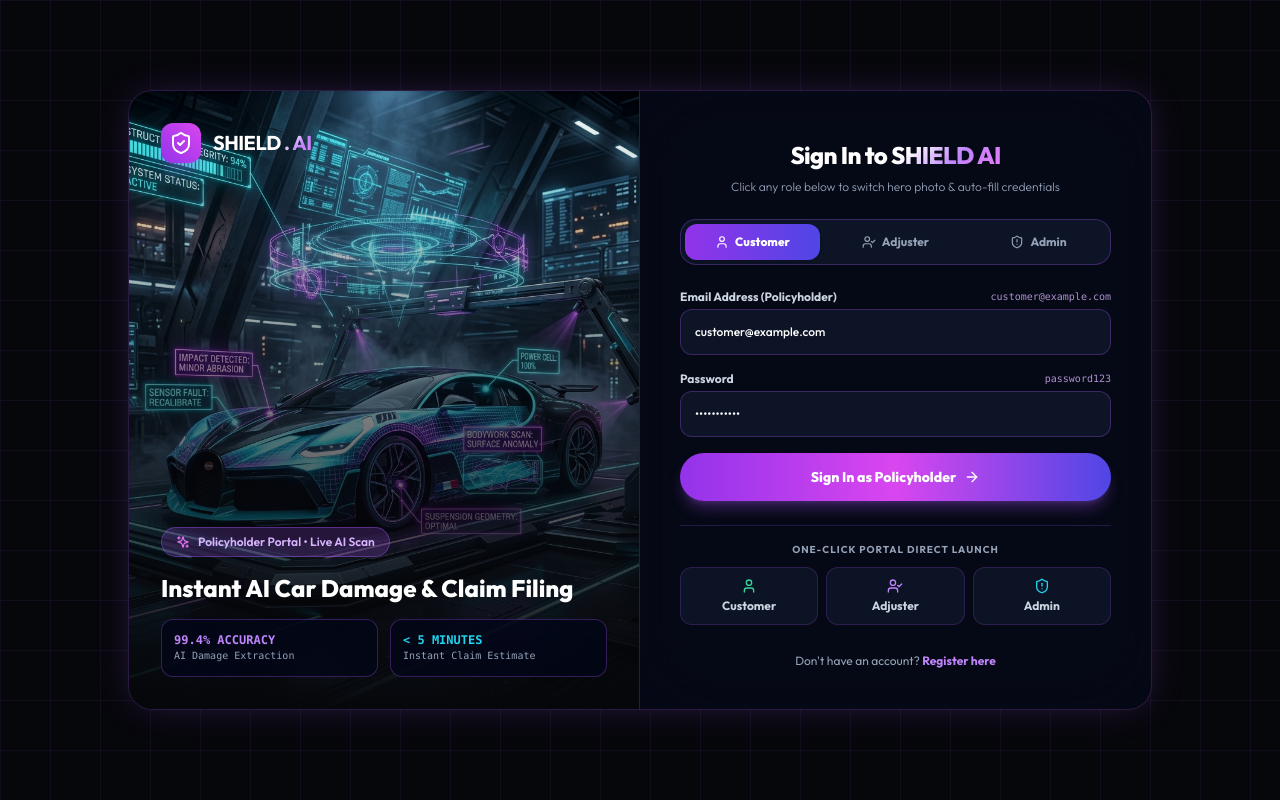
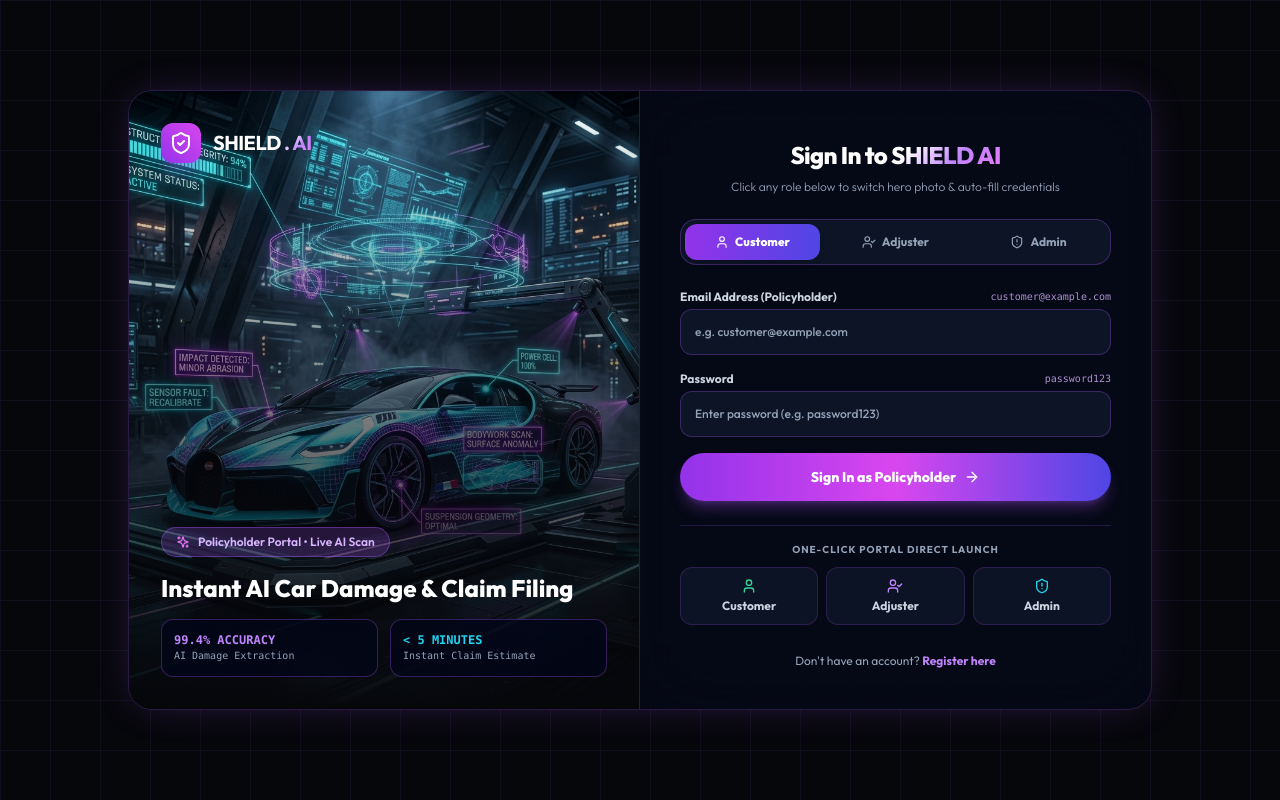
Before and after one commit to Suhirdha24/AI-Insurance-Claims-Processing-Platform, a Next.js app in the folder apps/web/: page /login in a window 1280 px wide. Built offline with nearby package versions, Linux system fonts and the light colour scheme; no server answers.

Commit message:
fix(auth): update login page to clear pre-filled state and display explicit role placeholders

```diff
--- a/apps/web/app/(auth)/login/page.tsx
+++ b/apps/web/app/(auth)/login/page.tsx
@@ -11,8 +11,8 @@ type RoleType = 'customer' | 'adjuster' | 'admin';
 export default function LoginPage() {
   const { login } = useAuth();
   const [activeRole, setActiveRole] = useState<RoleType>('customer');
-  const [email, setEmail] = useState('customer@example.com');
-  const [password, setPassword] = useState('password123');
+  const [email, setEmail] = useState('');
+  const [password, setPassword] = useState('');
   const [isLoading, setIsLoading] = useState(false);
   const [error, setError] = useState('');
 
@@ -28,6 +28,7 @@ export default function LoginPage() {
       email: 'customer@example.com',
       roleLabel: 'Policyholder',
       placeholderEmail: 'customer@example.com',
+      placeholderPassword: 'Enter password (e.g. password123)',
       route: '/dashboard',
     },
     adjuster: {
@@ -41,6 +42,7 @@ export default function LoginPage() {
       email: 'adjuster@example.com',
       roleLabel: 'Claims Adjuster',
       placeholderEmail: 'adjuster@example.com',
+      placeholderPassword: 'Enter password (e.g. password123)',
       route: '/adjuster/dashboard',
     },
     admin: {
@@ -54,6 +56,7 @@ export default function LoginPage() {
       email: 'admin@example.com',
       roleLabel: 'System Administrator',
       placeholderEmail: 'admin@example.com',
+      placeholderPassword: 'Enter password (e.g. password123)',
       route: '/admin/dashboard',
     },
   };
@@ -62,8 +65,8 @@ export default function LoginPage() {
 
   const handleRoleSelect = (role: RoleType) => {
     setActiveRole(role);
-    setEmail(roleConfigs[role].email);
-    setPassword('password123');
+    setEmail('');
+    setPassword('');
   };
 
   const handleAutoLoginRole = async (role: RoleType) => {
@@ -225,7 +228,7 @@ export default function LoginPage() {
                 name="shield_user_email"
                 value={email}
                 onChange={(e) => setEmail(e.target.value)}
-                placeholder={`Enter ${currentConfig.roleLabel} email`}
+                placeholder={`e.g. ${currentConfig.placeholderEmail}`}
                 autoComplete="new-password"
                 required
                 className="w-full p-3.5 rounded-xl bg-slate-900/90 border border-purple-500/30 text-white placeholder-slate-400 font-medium focus:ring-2 focus:ring-purple-500/50 focus:border-purple-500 outline-none transition-all"
@@ -244,7 +247,7 @@ export default function LoginPage() {
                 name="shield_user_password"
                 value={password}
                 onChange={(e) => setPassword(e.target.value)}
-                placeholder="Enter password"
+                placeholder={currentConfig.placeholderPassword}
                 autoComplete="new-password"
                 required
                 className="w-full p-3.5 rounded-xl bg-slate-900/90 border border-purple-500/30 text-white placeholder-slate-400 font-medium focus:ring-2 focus:ring-purple-500/50 focus:border-purple-500 outline-none transition-all"
```
